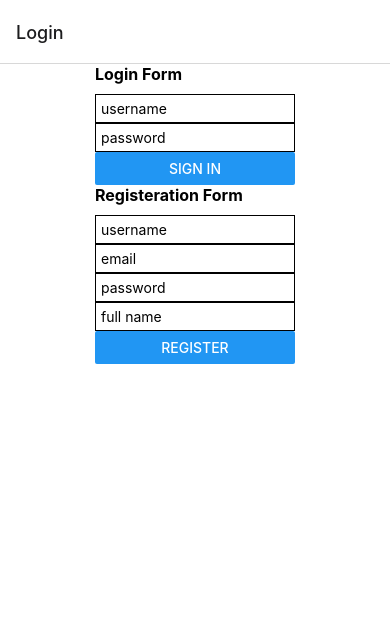
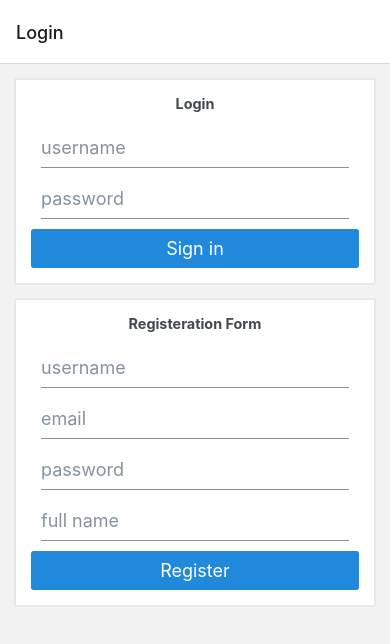
Before and after one commit to teemueer/wpms22, a React Native app: screen /Login in a window 390 px wide. Shown: the top 644 px of the page. Built offline with nearby package versions, Linux system fonts and the light colour scheme.

Commit message:
react native elements

```diff
--- /dev/null
+++ b/components/FullSizeImage.js
@@ -0,0 +1,35 @@
+import { Card } from "@rneui/themed";
+import { PropTypes } from "prop-types";
+import { useState } from "react";
+import { Image } from "react-native";
+
+const FullSizeImage = (props) => {
+  const [ratio, setRatio] = useState(1);
+
+  try {
+    Image.getSize(
+      props.source.uri,
+      (width, height) => height && setRatio(width / height)
+    );
+  } catch (error) {
+    console.error(error.message);
+  }
+
+  return (
+    <Card.Image
+      {...props}
+      style={{
+        width: "100%",
+        height: undefined,
+        aspectRatio: ratio,
+      }}
+    />
+  );
+};
+
+FullSizeImage.propTypes = {
+  style: PropTypes.object,
+  source: PropTypes.object,
+};
+
+export default FullSizeImage;
--- a/components/ListItem.js
+++ b/components/ListItem.js
@@ -1,59 +1,31 @@
-import { StyleSheet, View, TouchableOpacity, Image, Text } from "react-native";
 import PropTypes from "prop-types";
 import { baseUrl } from "../utils/config";
+import { ListItem as NBListItem, Avatar } from "@rneui/themed";
 
 const ListItem = ({ navigation, singleMedia }) => {
   return (
-    <>
-      <TouchableOpacity
-        style={styles.cat}
-        onPress={() =>
-          navigation.navigate("Single", {
-            singleMedia,
-          })
-        }
-      >
-        <Image
-          style={styles.thumbnail}
-          source={{
-            uri: `${baseUrl}/uploads/${singleMedia.thumbnails.w160}`,
-          }}
-        />
-        <View style={styles.info}>
-          <Text style={styles.title}>{singleMedia.title}</Text>
-          <Text style={styles.description}>{singleMedia.description}</Text>
-        </View>
-      </TouchableOpacity>
-    </>
+    <NBListItem
+      bottomDivider
+      onPress={() => {
+        navigation.navigate("Single", { singleMedia });
+      }}
+    >
+      <Avatar
+        size="large"
+        source={{ uri: `${baseUrl}/uploads/${singleMedia.thumbnails.w160}` }}
+      />
+      <NBListItem.Content>
+        <NBListItem.Title h4 numberOfLines={1}>
+          {singleMedia.title}
+        </NBListItem.Title>
+        <NBListItem.Subtitle numberOfLines={2}>
+          {singleMedia.description}
+        </NBListItem.Subtitle>
+      </NBListItem.Content>
+      <NBListItem.Chevron />
+    </NBListItem>
   );
 };
-
-const styles = StyleSheet.create({
-  cat: {
-    flex: 1,
-    flexWrap: "nowrap",
-    flexDirection: "row",
-    backgroundColor: "#ccc",
-    marginBottom: 5,
-    padding: 10,
-  },
-  image: {
-    objectFit: "cover",
-    width: "100%",
-  },
-  thumbnail: {
-    width: 150,
-    height: 200,
-    marginRight: 10,
-  },
-  title: {
-    fontSize: 16,
-    fontWeight: "bold",
-  },
-  info: {
-    flexShrink: 1,
-  },
-});
 
 ListItem.propTypes = {
   singleMedia: PropTypes.object,
--- a/components/LoginForm.js
+++ b/components/LoginForm.js
@@ -1,5 +1,5 @@
 import { Controller, useForm } from "react-hook-form";
-import { View, Text, Button, TextInput, StyleSheet } from "react-native";
+import { Input, Button, Text, Card } from "@rneui/themed";
 import AsyncStorage from "@react-native-async-storage/async-storage";
 import { useLogin } from "../hooks/ApiHooks";
 import { useContext } from "react";
@@ -34,66 +34,48 @@ const LoginForm = () => {
   };
 
   return (
-    <View>
-      <Text style={styles.header}>Login Form</Text>
+    <Card>
+      <Card.Title>Login</Card.Title>
       <Controller
         control={control}
         rules={{ required: true }}
         render={({ field: { onChange, onBlur, value } }) => (
-          <TextInput
-            style={styles.input}
+          <Input
             onBlur={onBlur}
             onChangeText={onChange}
             value={value}
             placeholder="username"
             autoCapitalize="none"
+            errorMessage={
+              errors.username && <Text>This field is required.</Text>
+            }
           />
         )}
         name="username"
       />
-      {errors.username && (
-        <Text style={styles.error}>This field is required.</Text>
-      )}
 
       <Controller
         control={control}
         rules={{ required: true }}
         render={({ field: { onChange, onBlur, value } }) => (
-          <TextInput
-            style={styles.input}
+          <Input
             onBlur={onBlur}
             onChangeText={onChange}
             value={value}
             placeholder="password"
             autoCapitalize="none"
             secureTextEntry={true}
+            errorMessage={
+              errors.password && <Text>This field is required.</Text>
+            }
           />
         )}
         name="password"
       />
-      {errors.password && (
-        <Text style={styles.error}>This field is required.</Text>
-      )}
 
       <Button title="Sign in" onPress={handleSubmit(onSubmit)}></Button>
-    </View>
+    </Card>
   );
 };
 
-const styles = StyleSheet.create({
-  header: {
-    fontSize: 16,
-    fontWeight: "bold",
-    marginBottom: 10,
-  },
-  input: {
-    padding: 5,
-    borderWidth: 1,
-    width: 200,
-  },
-  error: {
-    color: "red",
-  },
-});
-
 export default LoginForm;
--- a/components/RegisterForm.js
+++ b/components/RegisterForm.js
@@ -1,12 +1,11 @@
 import { Controller, useForm } from "react-hook-form";
-import { View, Text, Button, TextInput, StyleSheet } from "react-native";
-import AsyncStorage from "@react-native-async-storage/async-storage";
+import { Input, Button, Text, Card } from "@rneui/themed";
 import { useUser } from "../hooks/ApiHooks";
 import { useContext } from "react";
 import { MainContext } from "../contexts/MainContext";
 
 const RegisterForm = () => {
-  const {isLoggedIn, setIsLoggedIn} = useContext(MainContext);
+  const { isLoggedIn, setIsLoggedIn } = useContext(MainContext);
 
   const {
     control,
@@ -32,107 +31,87 @@ const RegisterForm = () => {
   };
 
   return (
-    <View>
-      <Text style={styles.header}>Registeration Form</Text>
+    <Card>
+      <Card.Title>Registeration Form</Card.Title>
 
       <Controller
         control={control}
         rules={{ required: true, minLength: 3 }}
         render={({ field: { onChange, onBlur, value } }) => (
-          <TextInput
-            style={styles.input}
+          <Input
             onBlur={onBlur}
             onChangeText={onChange}
             value={value}
             placeholder="username"
             autoCapitalize="none"
+            errorMessage={
+              (errors.username && <Text>This field is required.</Text>) ||
+              (errors.username?.type === "minLength" && (
+                <Text>Minimum 3 characters.</Text>
+              ))
+            }
           />
         )}
         name="username"
       />
-      {errors.username && (
-        <Text style={styles.error}>This field is required.</Text>
-      )}
-      {errors.username?.type === "minLength" && (
-        <Text style={styles.error}>Minimum 3 characters.</Text>
-      )}
 
       <Controller
         control={control}
         rules={{ required: true }}
         render={({ field: { onChange, onBlur, value } }) => (
-          <TextInput
-            style={styles.input}
+          <Input
             onBlur={onBlur}
             onChangeText={onChange}
             value={value}
             placeholder="email"
             autoCapitalize="none"
+            errorMessage={errors.email && <Text>This field is required.</Text>}
           />
         )}
         name="email"
       />
-      {errors.email && (
-        <Text style={styles.error}>This field is required.</Text>
-      )}
 
       <Controller
         control={control}
         rules={{ required: true }}
         render={({ field: { onChange, onBlur, value } }) => (
-          <TextInput
-            style={styles.input}
+          <Input
             onBlur={onBlur}
             onChangeText={onChange}
             value={value}
             placeholder="password"
             autoCapitalize="none"
             secureTextEntry={true}
+            errorMessage={
+              errors.password && <Text>This field is required.</Text>
+            }
           />
         )}
         name="password"
       />
-      {errors.password && (
-        <Text style={styles.error}>This field is required.</Text>
-      )}
 
       <Controller
         control={control}
         rules={{ required: false, minLength: 3 }}
         render={({ field: { onChange, onBlur, value } }) => (
-          <TextInput
-            style={styles.input}
+          <Input
             onBlur={onBlur}
             onChangeText={onChange}
             value={value}
             placeholder="full name"
+            errorMessage={
+              errors.full_name?.type === "minLength" && (
+                <Text>Minimum 3 characters.</Text>
+              )
+            }
           />
         )}
         name="full_name"
       />
-      {errors.full_name?.type === "minLength" && (
-        <Text style={styles.error}>Minimum 3 characters.</Text>
-      )}
 
       <Button title="Register" onPress={handleSubmit(onSubmit)}></Button>
-    </View>
+    </Card>
   );
 };
 
-const styles = StyleSheet.create({
-  header: {
-    fontSize: 16,
-    fontWeight: "bold",
-    marginBottom: 10,
-  },
-  input: {
-    padding: 5,
-    borderWidth: 1,
-    width: 200,
-  },
-  error: {
-    color: "red",
-  },
-});
-
 export default RegisterForm;
--- a/package.json
+++ b/package.json
@@ -15,6 +15,8 @@
     "@react-navigation/bottom-tabs": "^6.3.3",
     "@react-navigation/native": "^6.0.12",
     "@react-navigation/native-stack": "^6.8.0",
+    "@rneui/base": "^4.0.0-rc.6",
+    "@rneui/themed": "^4.0.0-rc.6",
     "eslint-plugin-react-native": "^4.0.0",
     "expo": "~46.0.9",
     "expo-status-bar": "~1.4.0",
@@ -22,7 +24,7 @@
     "react-dom": "18.0.0",
     "react-hook-form": "^7.34.2",
     "react-native": "0.69.4",
-    "react-native-safe-area-context": "4.3.1",
+    "react-native-safe-area-context": "^4.3.1",
     "react-native-screens": "~3.15.0"
   },
   "devDependencies": {
--- a/views/Home.js
+++ b/views/Home.js
@@ -1,27 +1,15 @@
 import React from "react";
-import { StyleSheet, Platform, SafeAreaView } from "react-native";
+import { View } from "react-native";
 import List from "../components/List";
 import PropTypes from "prop-types";
 
 const Home = ({ navigation }) => {
   return (
-    <>
-      <SafeAreaView style={styles.container}>
-        <List navigation={navigation} />
-      </SafeAreaView>
-    </>
+    <View>
+      <List navigation={navigation} />
+    </View>
   );
 };
-
-const styles = StyleSheet.create({
-  container: {
-    flex: 1,
-    backgroundColor: "#fff",
-    justifyContent: "center",
-    flexDirection: "column",
-    paddingTop: Platform.OS === "android" ? 30 : 0,
-  },
-});
 
 Home.propTypes = {
   navigation: PropTypes.object,
--- a/views/Login.js
+++ b/views/Login.js
@@ -1,12 +1,6 @@
 import AsyncStorage from "@react-native-async-storage/async-storage";
 import { useContext, useEffect } from "react";
-import {
-  KeyboardAvoidingView,
-  StyleSheet,
-  Platform,
-  TouchableOpacity,
-  Keyboard,
-} from "react-native";
+import { View } from "react-native";
 import { MainContext } from "../contexts/MainContext";
 import { useUser } from "../hooks/ApiHooks";
 import LoginForm from "../components/LoginForm";
@@ -34,29 +28,11 @@ const Login = ({ navigation }) => {
   }, []);
 
   return (
-    <KeyboardAvoidingView
-      behavior={Platform.OS === "ios" ? "padding" : "height"}
-      style={styles.container}
-    >
-      <TouchableOpacity
-        onPress={() => Keyboard.dismiss()}
-        style={{ flex: 1 }}
-        activeOpacity={1}
-      >
-        <LoginForm />
-        <RegisterForm />
-      </TouchableOpacity>
-    </KeyboardAvoidingView>
+    <View>
+      <LoginForm />
+      <RegisterForm />
+    </View>
   );
 };
 
-const styles = StyleSheet.create({
-  container: {
-    flex: 1,
-    backgroundColor: "#fff",
-    alignItems: "center",
-    justifyContent: "center",
-  },
-});
-
 export default Login;
--- a/views/Profile.js
+++ b/views/Profile.js
@@ -1,16 +1,10 @@
 import AsyncStorage from "@react-native-async-storage/async-storage";
 import React, { useContext, useEffect, useState } from "react";
-import {
-  StyleSheet,
-  SafeAreaView,
-  Text,
-  Button,
-  View,
-  Image,
-} from "react-native";
+import { Avatar, Button, Card, ListItem } from "@rneui/themed";
 import { MainContext } from "../contexts/MainContext";
 import { useTag } from "../hooks/ApiHooks";
 import { baseUrl } from "../utils/config";
+import FullSizeImage from "../components/FullSizeImage";
 
 const Profile = () => {
   const { isLoggedIn, setIsLoggedIn, user, setUser } = useContext(MainContext);
@@ -40,44 +34,30 @@ const Profile = () => {
   };
 
   return (
-    <SafeAreaView style={styles.container}>
-      <View style={styles.userDetails}>
-        <Text style={styles.header}>Profile</Text>
-        <Image style={styles.avatar} source={{ uri: avatar }} />
-        <Text>User ID: {user.user_id}</Text>
-        <Text>Username: {user.username}</Text>
-        <Text>Email: {user.email}</Text>
-        <Text>Full name: {user.full_name ? user.full_name : "N/A"}</Text>
-        {user.time_created && (
-          <Text>
-            Registered: {new Date(user.time_created).toLocaleDateString()}
-          </Text>
-        )}
-      </View>
-      <Button title={"Log out"} onPress={logout} />
-    </SafeAreaView>
+    <Card>
+      <Card.Title h4>
+        {user.full_name ? user.full_name : user.username}
+      </Card.Title>
+      <FullSizeImage source={{ uri: avatar }} />
+      <ListItem>
+        <Avatar
+          icon={{ name: "contact-mail", type: "material" }}
+          containerStyle={{ backgroundColor: "#aaa" }}
+        />
+        <ListItem.Title>{user.email}</ListItem.Title>
+      </ListItem>
+      <ListItem>
+        <Avatar
+          icon={{ name: "person", type: "material" }}
+          containerStyle={{ backgroundColor: "#aaa" }}
+        />
+        <ListItem.Title>
+          {user.username} (id: {user.user_id})
+        </ListItem.Title>
+      </ListItem>
+      <Button title="Logout" onPress={logout} />
+    </Card>
   );
 };
 
-const styles = StyleSheet.create({
-  container: {
-    flex: 1,
-    backgroundColor: "#fff",
-    alignItems: "center",
-    paddingTop: 40,
-  },
-  header: {
-    fontSize: 16,
-    fontWeight: "bold",
-    marginBottom: 10,
-  },
-  userDetails: {
-    flex: 1,
-  },
-  avatar: {
-    width: 200,
-    height: 200,
-  },
-});
-
 export default Profile;
--- a/views/Single.js
+++ b/views/Single.js
@@ -1,39 +1,31 @@
 import React from "react";
-import { StyleSheet, SafeAreaView, Text, Image } from "react-native";
+import { ScrollView, ActivityIndicator } from "react-native";
+import { Card, ListItem, Text, Image } from "@rneui/themed";
+import FullSizeImage from "../components/FullSizeImage";
 import PropTypes from "prop-types";
-import { baseUrl } from "../hooks/ApiHooks";
+import { baseUrl } from "../utils/config";
 
 const Single = ({ route }) => {
   const { singleMedia } = route.params;
   console.log(singleMedia);
   return (
-    <SafeAreaView style={styles.container}>
-      <Text>{singleMedia.title}</Text>
-      <Image
-        resizeMode="contain"
-        style={styles.image}
-        source={{
-          uri: `${baseUrl}/uploads/${singleMedia.filename}`,
-        }}
-      />
-    </SafeAreaView>
+    <ScrollView>
+      <Card>
+        <Card.Title>{singleMedia.title}</Card.Title>
+        <Card.Divider />
+        <FullSizeImage
+          source={{ uri: `${baseUrl}/uploads/${singleMedia.filename}` }}
+          PlaceholderContent={<ActivityIndicator />}
+        />
+        <Card.Divider />
+        <ListItem>
+          <Text>{singleMedia.description}</Text>
+          <Text></Text>
+        </ListItem>
+      </Card>
+    </ScrollView>
   );
 };
-
-const styles = StyleSheet.create({
-  container: {
-    flex: 1,
-    backgroundColor: "#fff",
-    alignItems: "center",
-    justifyContent: "center",
-    paddingTop: 40,
-  },
-  image: {
-    flex: 1,
-    width: "100%",
-    height: "100%",
-  },
-});
 
 Single.propTypes = {
   route: PropTypes.object,
```
Also changed, not shown: navigators/Navigator.js (+15 -2 lines), 1 other file (tests, documents, lock files or other folders).
